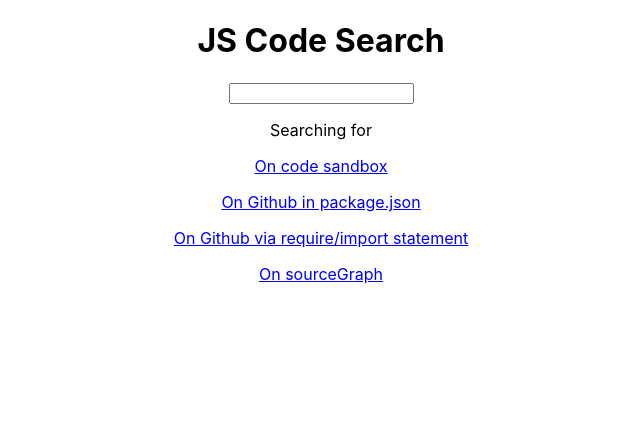
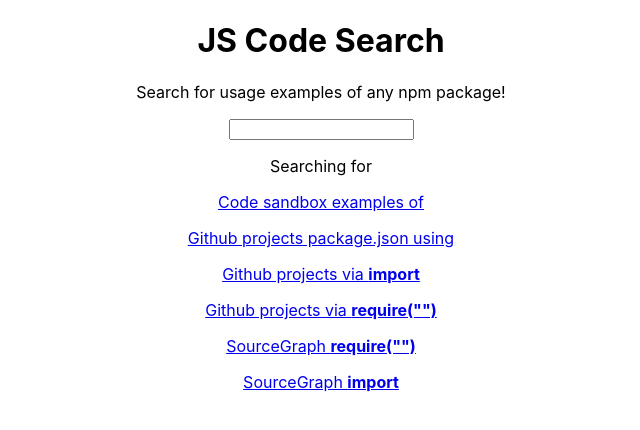
Before and after one commit to DavidWells/js-code-search, a React (Create React App) app: page / in a window 1280 px wide. Shown: the top 430 px of the page, without its empty margins (319-959 px from the left). Built offline with nearby package versions, Linux system fonts and the light colour scheme.

Commit message:
update searches

```diff
--- a/src/App.js
+++ b/src/App.js
@@ -3,40 +3,79 @@
 
 function App() {
   const [ word, setWord ] = useState('')
+  const cleanWord = formatWord(word)
   const codeSandbox = `https://codesandbox.io/search?refinementList%5Btemplate%5D=&refinementList%5Bnpm_dependencies.dependency%5D%5B0%5D=${word}&refinementList%5Btags%5D=&page=1&configure%5BhitsPerPage%5D=12`
-  const githubPkg = `https://github.com/search?o=desc&q=filename%3Apackage.json+%22${word}%22&s=indexed&type=Code`
-  const githubJScode = `https://github.com/search?l=JavaScript&o=desc&s=indexed&type=Code&q=require(%22${word}%22)%20OR%20from%20%22${word}%22`
-  const sourceGraph = `https://sourcegraph.com/search?q=%22${word}%22+lang:javascript++&patternType=literal`
+  const githubPkg = `https://github.com/search?o=desc&q=filename%3Apackage.json+${cleanWord}&s=indexed&type=Code`
+  const githubJScode = `https://github.com/search${formatRequire(word)}`
+  const githubJSImport = `https://github.com/search${formatImport(cleanWord)}`
+
+  const sourceGraphRequire = `https://sourcegraph.com/search?q=require%5C%28%28%27%7C"%29${word}%28%27%7C"%29%5C%29+%28lang:javascript+OR+lang:typescript%29&patternType=regexp`
+  const sourceGraphImport = `https://sourcegraph.com/search?q=%28import.*%28%27%7C"%29${word}%28%27%7C"%29%29%28lang:javascript+OR+lang:typescript%29&patternType=regexp`
   return (
     <div className="App">
       <h1>JS Code Search</h1>
+      <p>Search for usage examples of any npm package!</p>
       <input
         onChange={(e) => setWord(e.target.value)}
         value={word}
       />
-      <p>Searching for {word}</p>
+      <p>Searching for <strong>{word}</strong></p>
       <p>
         <a href={codeSandbox} target='_blank' rel="noopener">
-          On code sandbox
+          Code sandbox examples of {word}
+        </a>
+      </p>
+
+      <p>
+        <a href={githubPkg} target='_blank' rel="noopener">
+          Github projects package.json using {word}
         </a>
       </p>
       <p>
-        <a href={githubPkg} target='_blank' rel="noopener">
-          On Github in package.json
+        <a href={githubJSImport} target='_blank' rel="noopener">
+           Github projects via <strong>import {word}</strong>
         </a>
       </p>
       <p>
         <a href={githubJScode} target='_blank' rel="noopener">
-          On Github via require/import statement
+           Github projects via <strong>require("{word}") </strong>
         </a>
       </p>
       <p>
-        <a href={sourceGraph} target='_blank' rel="noopener">
-          On sourceGraph
+        <a href={sourceGraphRequire} target='_blank' rel="noopener">
+          SourceGraph <strong>require("{word}") </strong>
+        </a>
+      </p>
+      <p>
+        <a href={sourceGraphImport} target='_blank' rel="noopener">
+          SourceGraph <strong>import {word}</strong>
         </a>
       </p>
     </div>
   )
 }
 
+function formatWord(word) {
+  // Github doesnt search for anything prefixed with @ for some reason
+  if (word.startsWith('@')) {
+    const newWord = word.split('/')[1]
+    return newWord
+  }
+  return word
+}
+
+function formatRequire(word) {
+  // Github doesnt search for anything prefixed with @ for some reason
+  if (word.startsWith('@')) {
+    const newWord = word.split('/')[1]
+    return `?l=JavaScript&o=desc&s=indexed&q=require+${newWord}+language%3AJavaScript+language%3ATypeScript&type=Code`
+  }
+  return `?l=JavaScript&o=desc&s=indexed&q=require+${word}+language%3AJavaScript+language%3ATypeScript&type=Code`
+}
+
+function formatImport(word) {
+  // from word
+  return `?l=JavaScript&o=desc&s=indexed&q=from%20"${word}"+language%3AJavaScript+language%3ATypeScript&type=Code`
+}
+
 export default App;
```
Also changed, not shown: 1 other file (tests, documents, lock files or other folders).
